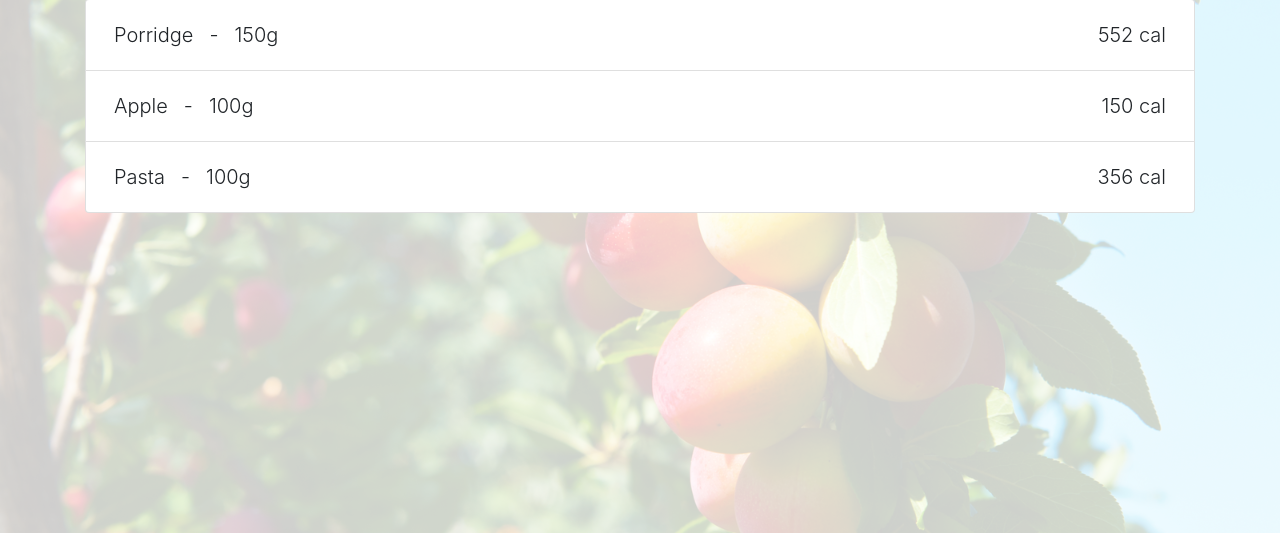
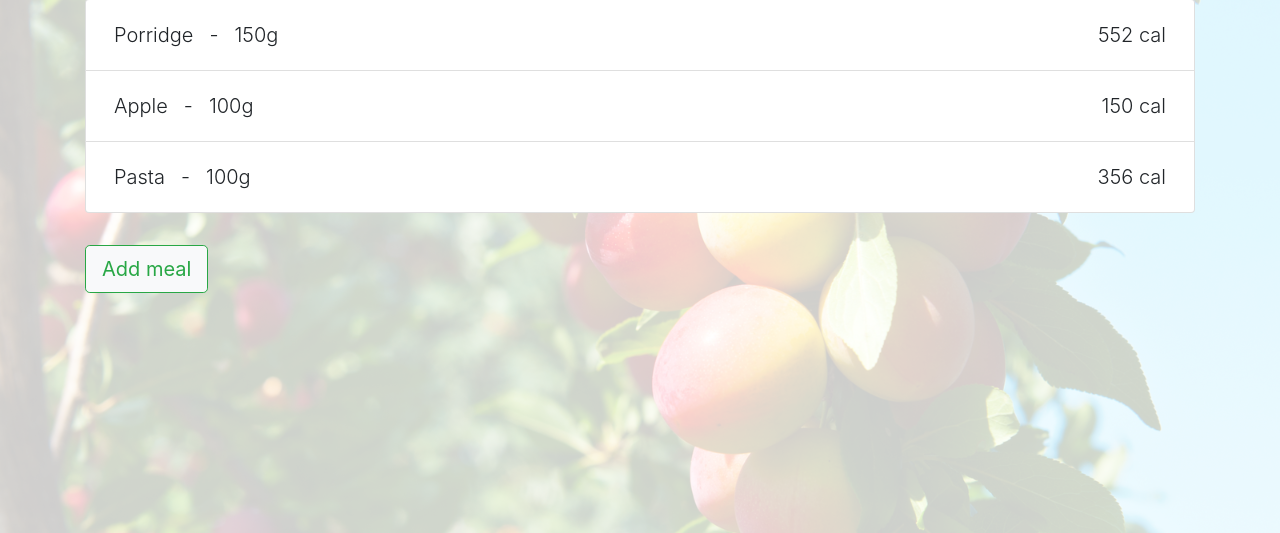
Before and after one commit to evmcodi/PracticalPythonData-CentricDevelopment-MilestoneProject3, a Flask app: page / in a window 1280 px wide. Shown: the part 153-686 px from the top of the page. Run offline with Flask 2, Linux system fonts and the light colour scheme; some libraries are stand-ins or nearby versions.

Commit message:
feat: Add 'add food' button to the today page.

```diff
--- a/static/css/style.css
+++ b/static/css/style.css
@@ -6,3 +6,7 @@ body {
 .bg-primary {
     background-color: #528165 !important;
 }
+
+#add-food-today {
+    margin-top: 2rem;
+}
--- a/templates/today.html
+++ b/templates/today.html
@@ -34,6 +34,8 @@
         </li>
     </ul>
 
+    <button type="button" class="btn btn-outline-success bg-light btn-lg" id="add-food-today">Add meal</button>
+
 
 
 </div>
```
